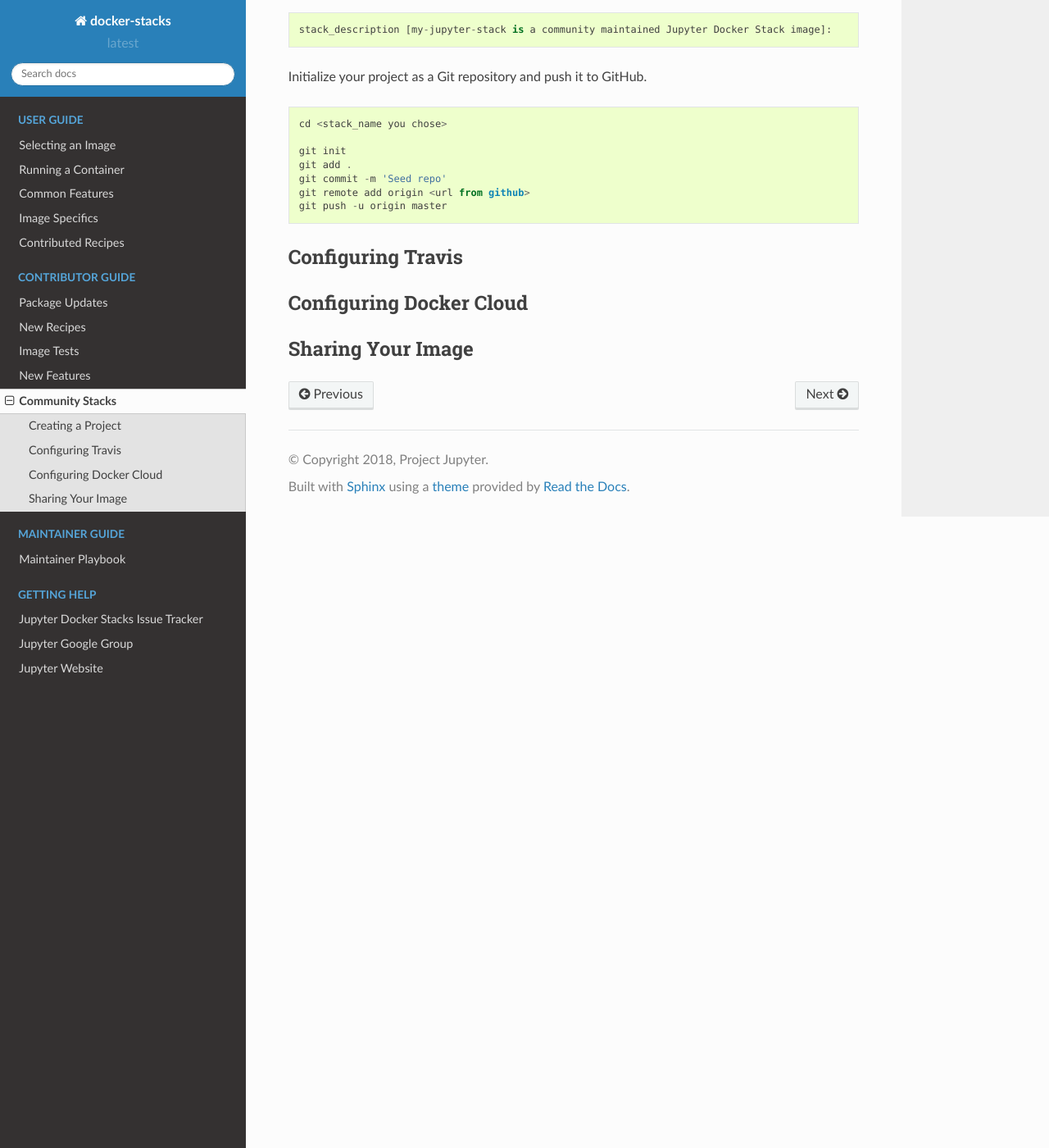
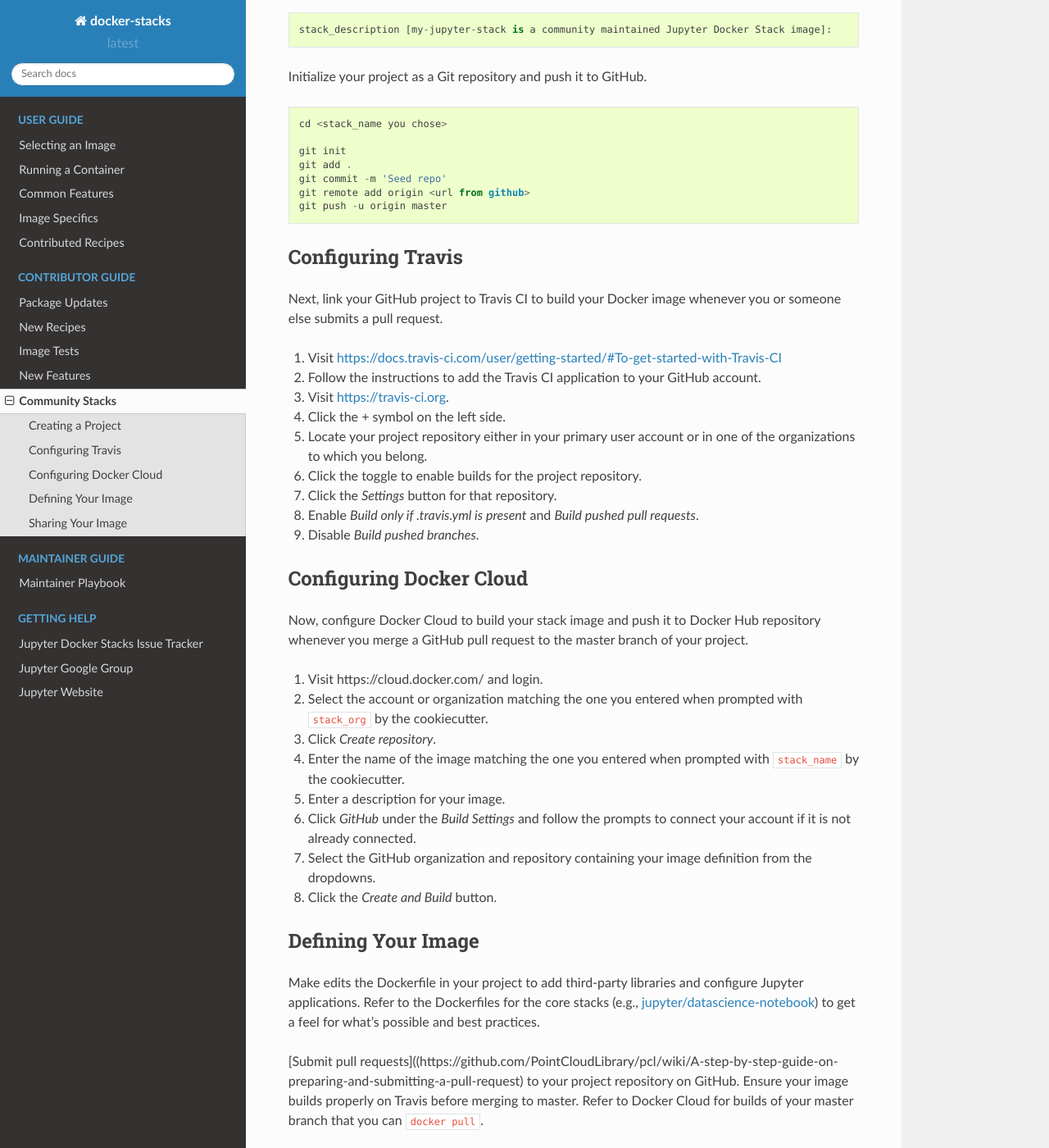
Before and after one commit to jupyter/docker-stacks, a Sphinx documentation site: the page built from docs/contributing/stacks.md, in a window 1280 px wide and 1400 px high, scrolled down 1281 px. Shown: the whole window at 82% size. Built offline with Sphinx 7.4.7 and the Read the Docs theme 2.0.0, drawn with Linux system fonts in a browser that asks for light colours; some of the changed text lies outside the part shown.

Commit message:
[ci skip] Write remaining community stack sections

```diff
--- a/docs/contributing/stacks.md
+++ b/docs/contributing/stacks.md
@@ -7,7 +7,7 @@
 3. Configure Docker Cloud to build and host your images for others to use.
 4. Update the [list of community stacks](../using/selecting.html#community-stacks) in this documentation to include your image.
 
-This approach mirrors how we build and share the core stack images. Feel free to follow it or pave your own path!
+This approach mirrors how we build and share the core stack images. Feel free to follow it or pave your own path using alternative services and build tools.
 
 ## Creating a Project
 
@@ -65,6 +65,44 @@
 
 ## Configuring Travis
 
+Next, link your GitHub project to Travis CI to build your Docker image whenever you or someone else submits a pull request.
+
+1. Visit [https://docs.travis-ci.com/user/getting-started/#To-get-started-with-Travis-CI](https://docs.travis-ci.com/user/getting-started/#To-get-started-with-Travis-CI)
+2. Follow the instructions to add the Travis CI application to your GitHub account.
+3. Visit [https://travis-ci.org](https://travis-ci.org).
+4. Click the + symbol on the left side.
+5. Locate your project repository either in your primary user account or in one of the organizations to which you belong.
+6. Click the toggle to enable builds for the project repository.
+7. Click the *Settings* button for that repository.
+8. Enable *Build only if .travis.yml is present* and *Build pushed pull requests*.
+9. Disable *Build pushed branches*.
+
 ## Configuring Docker Cloud
 
+Now, configure Docker Cloud to build your stack image and push it to Docker Hub repository whenever you merge a GitHub pull request to the master branch of your project.
+
+1. Visit https://cloud.docker.com/ and login.
+2. Select the account or organization matching the one you entered when prompted with `stack_org` by the cookiecutter.
+3. Click *Create repository*.
+4. Enter the name of the image matching the one you entered when prompted with `stack_name` by the cookiecutter.
+5. Enter a description for your image.
+6. Click *GitHub* under the *Build Settings* and follow the prompts to connect your account if it is not already connected.
+7. Select the GitHub organization and repository containing your image definition from the dropdowns.
+8. Click the *Create and Build* button.
+
+## Defining Your Image
+
+Make edits the Dockerfile in your project to add third-party libraries and configure Jupyter applications. Refer to the Dockerfiles for the core stacks (e.g., [jupyter/datascience-notebook](https://github.com/jupyter/docker-stacks/blob/master/datascience-notebook/Dockerfile)) to get a feel for what's possible and best practices.
+
+[Submit pull requests]((https://github.com/PointCloudLibrary/pcl/wiki/A-step-by-step-guide-on-preparing-and-submitting-a-pull-request) to your project repository on GitHub. Ensure your image builds properly on Travis before merging to master. Refer to Docker Cloud for builds of your master branch that you can `docker pull`.
+
 ## Sharing Your Image
+
+Finally, if you'd like to add a link to your project to this documentation site, please do the following:
+
+0. Clone ths [jupyter/docker-stacks](https://github.com/jupyter/docker-stacks) GitHub repository.
+1. Open the `docs/using/selecting.md` source file.
+2. Locate the *Community Stacks* section.
+3. Add a bullet with a link to your project and a short description of what your Docker image contains.
+4. [Submit a pull request](https://github.com/PointCloudLibrary/pcl/wiki/A-step-by-step-guide-on-preparing-and-submitting-a-pull-request) (PR) with your changes.
+5. Discuss changes with the maintainers and address any formatting or content issues.
```
